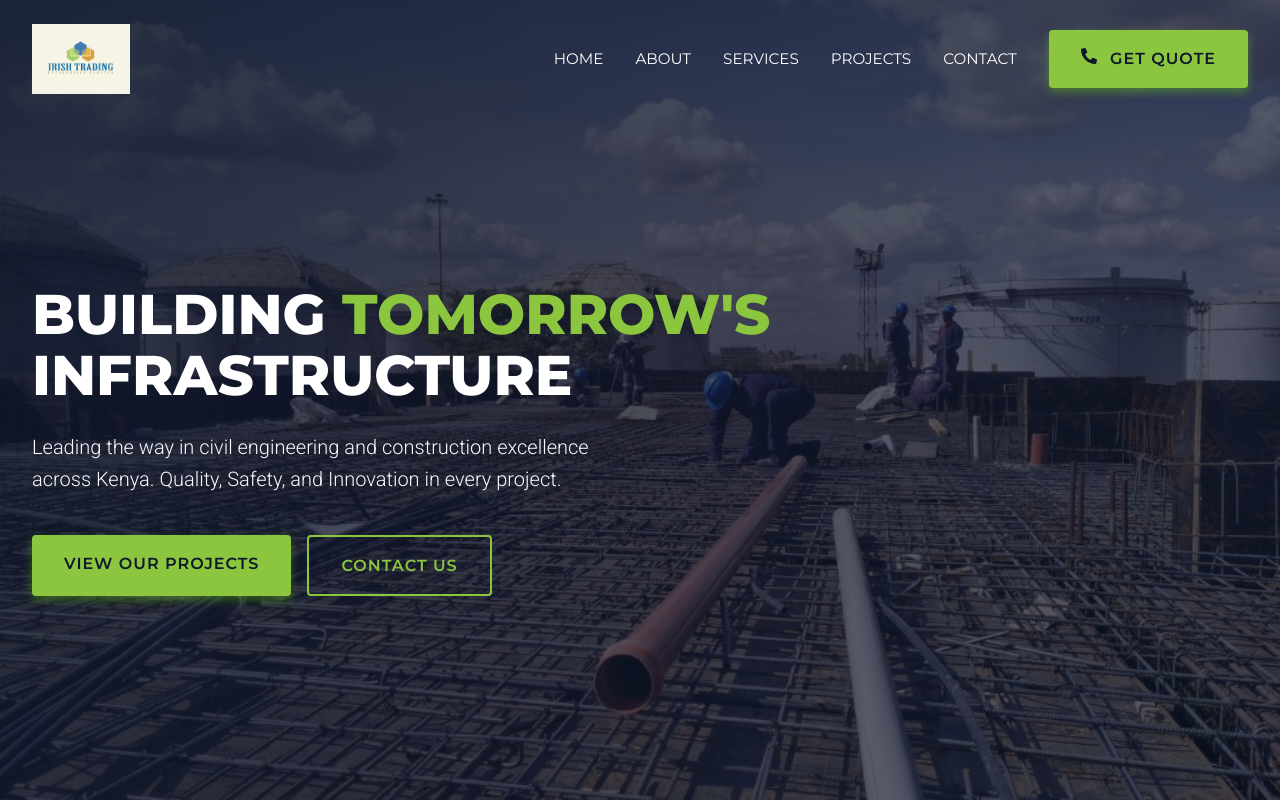
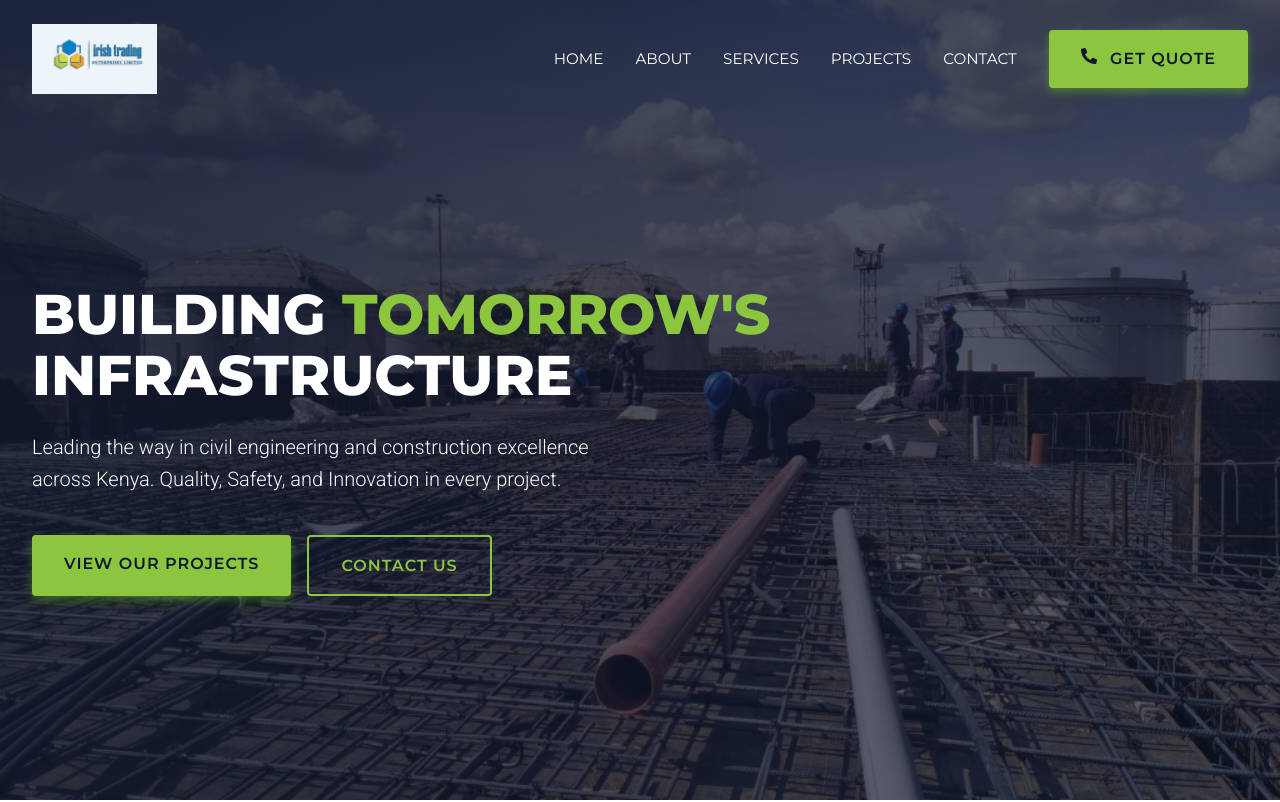
Before and after one commit to sharlmon/IrishTradingSite, a React (Vite) app: page / in a window 1280 px wide. Shown: the top 802 px of the page. Built offline with nearby package versions, Linux system fonts and the light colour scheme.

Commit message:
Update header logo to new design

```diff
--- a/src/components/Header.jsx
+++ b/src/components/Header.jsx
@@ -31,7 +31,7 @@ const Header = () => {
         <header className={`header ${isScrolled ? 'scrolled' : ''}`}>
             <div className="container header-container">
                 <a href="#home" className="logo-link">
-                    <img src={`${import.meta.env.BASE_URL}logo-new.jpg`} alt="Irish Trading Enterprises" className="logo-img" />
+                    <img src={`${import.meta.env.BASE_URL}logo-header.jpg`} alt="Irish Trading Enterprises" className="logo-img" />
                 </a>
 
                 <nav className={`nav ${isMobileMenuOpen ? 'nav-open' : ''}`}>
```
Also changed, not shown: public/logo-header.jpg (added).
